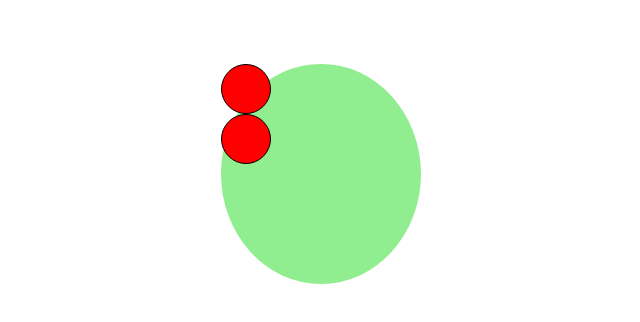
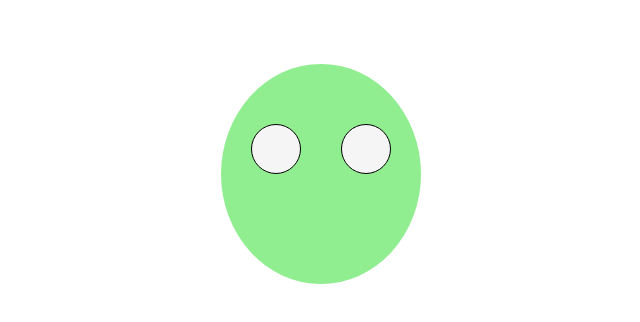
Before and after one commit to lengleman-spec/duolingo-owl, a plain HTML site: page index.html in a window 1280 px wide. Shown: the whole page, without its empty margins (319-959 px from the left). Drawn offline with Linux system fonts and the light colour scheme.

Commit message:
Positioned the whites of both eyes using absolute positioning.

```diff
--- a/styles.css
+++ b/styles.css
@@ -10,12 +10,25 @@
   width: 200px;
   margin: 4rem auto;
   border-radius: 50%;
+  position: relative;
 }
 
 .eye {
   height: 50px;
   width: 50px;
-  background-color: red;
+  background-color: whitesmoke;
   border: 1px solid black;
   border-radius: 50%;
 }
+
+.eye.left {
+  position: absolute;
+  top: 60px;
+  left: 30px;
+}
+
+.eye.right {
+  position: absolute;
+  top: 60px;
+  left: 120px;
+}
```
